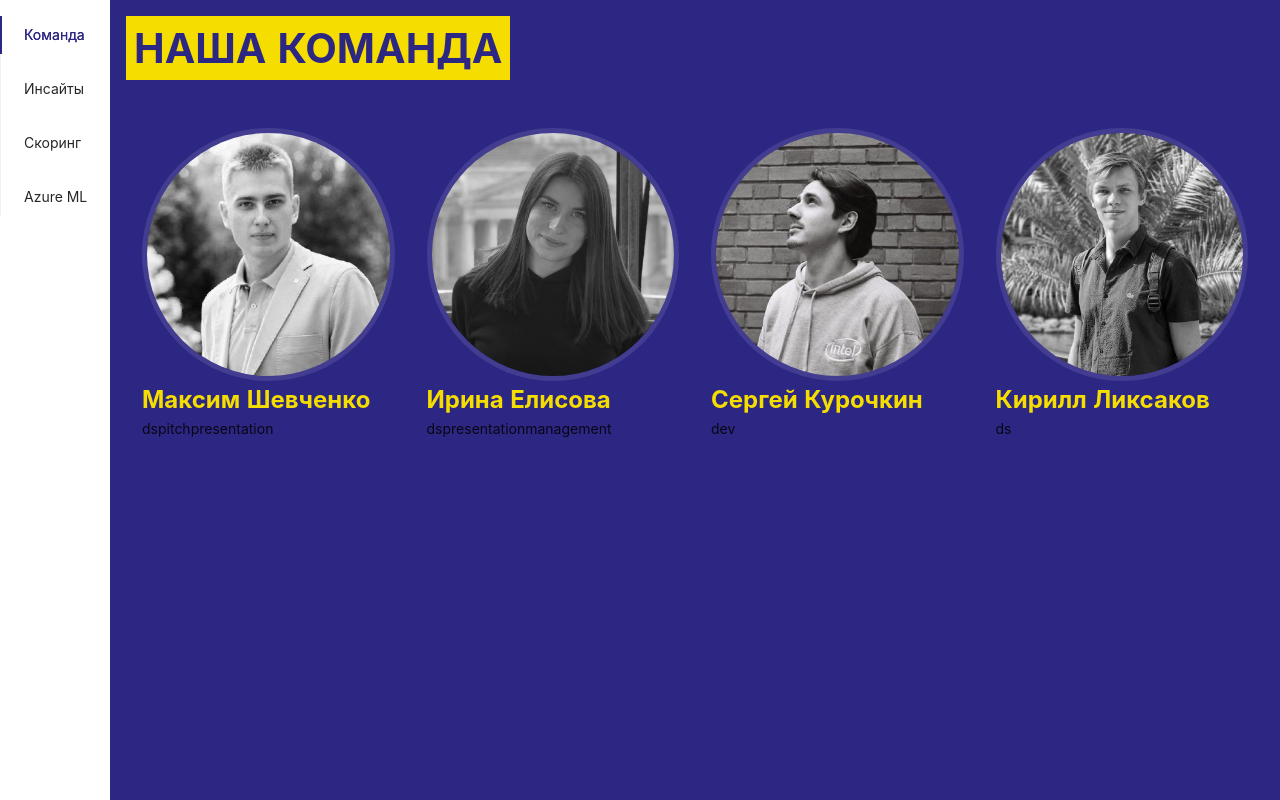
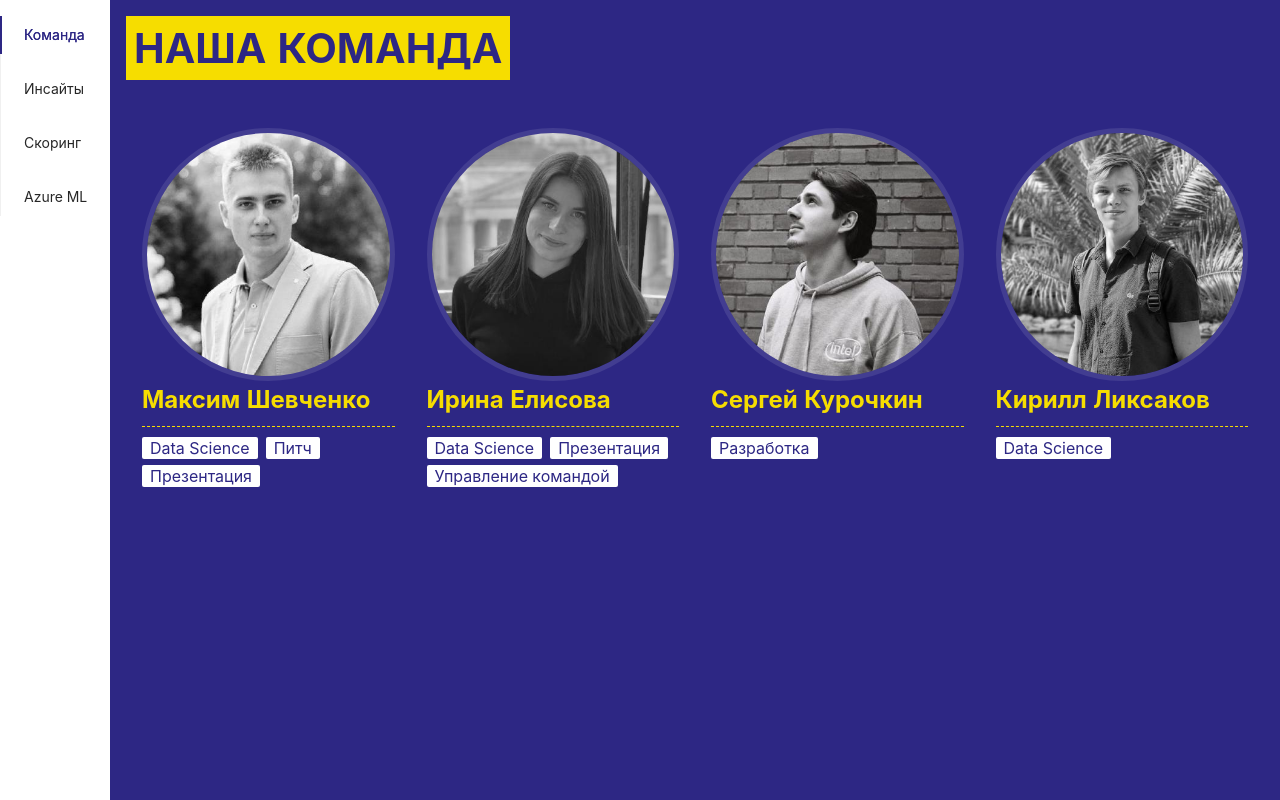
Before and after one commit to kurochkinSergei/bigtarget_barcode, a React (Create React App) app: page / in a window 1280 px wide. Built offline with nearby package versions, Linux system fonts and the light colour scheme.

Commit message:
update team member

```diff
--- a/src/components/Team/TeamMember/TeamMember.jsx
+++ b/src/components/Team/TeamMember/TeamMember.jsx
@@ -1,5 +1,9 @@
 import React from "react";
+import { roles as rolesDict } from "../TeamList/index";
+import { Tag, Divider } from "antd";
+
 import "./TeamMember.scss";
+import { white, elPurple, elYellow } from "constants/colors";
 
 const TeamMember = ({ id, name, img, roles, description }) => {
   return (
@@ -9,7 +13,19 @@ const TeamMember = ({ id, name, img, roles, description }) => {
       </div>
       <div className="content">
         <div className="name">{name}</div>
-        <div>{roles.map((role) => role)}</div>
+        <Divider
+          dashed
+          orientation="left"
+          style={{ borderColor: elYellow, margin: "8px 0" }}
+        />
+
+        <div style={{ lineHeight: "28px" }}>
+          {roles.map((role) => (
+            <Tag color={white} style={{ fontSize: 16, color: elPurple }}>
+              {rolesDict[role]}
+            </Tag>
+          ))}
+        </div>
         <div className="description">{description}</div>
       </div>
     </div>
```
